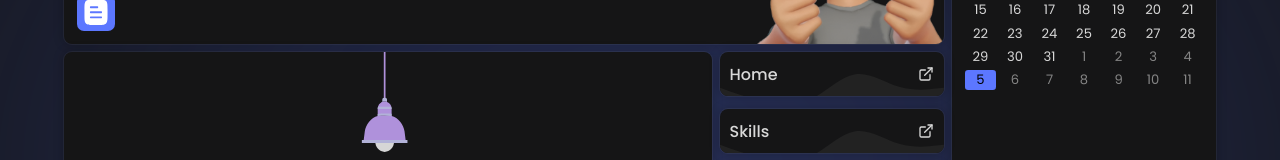
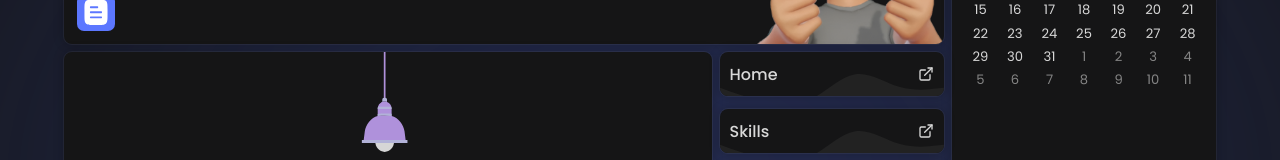
Before and after one commit to Brunocarda2005/Bruno, a React (Vite) app: page / in a window 1280 px wide. Shown: the part 344-504 px from the top of the page. Built offline with nearby package versions, Linux system fonts and the light colour scheme; no server answers.

Commit message:
fix: mejore la funcion de marcar el dia actual para que no haya un bug y mejore la vista de la burbuja principal azul

```diff
--- a/src/components/portafolio/Main.css
+++ b/src/components/portafolio/Main.css
@@ -34,8 +34,8 @@
 }
 
 .blob-span {
-  width: 90vw;
-  height: 100px;
+  width: 70vw;
+  height: 70px;
   background-color: var(--color-secundario);
   filter: blur(300px);
   border-radius: 50%;
--- a/src/components/portafolio/Main.jsx
+++ b/src/components/portafolio/Main.jsx
@@ -13,8 +13,8 @@ export default function Main() {
       <Header />
       <Start />
       <UseState>
+        <ProyectsAndWorks />
         <Skills />
-        <ProyectsAndWorks />
       </UseState>
       <Contact />
       <Footer />
--- a/src/components/start/components/tools/components/calendar/Calendar.css
+++ b/src/components/start/components/tools/components/calendar/Calendar.css
@@ -78,6 +78,11 @@
   color: var(--color-principal);
 }
 
+.mes_actual_false.dia_actual_true {
+  color: var(--color-terciario);
+  background: none;
+}
+
 @media (min-width: 700px) {
   .container__StartTools {
     height: auto;
```
